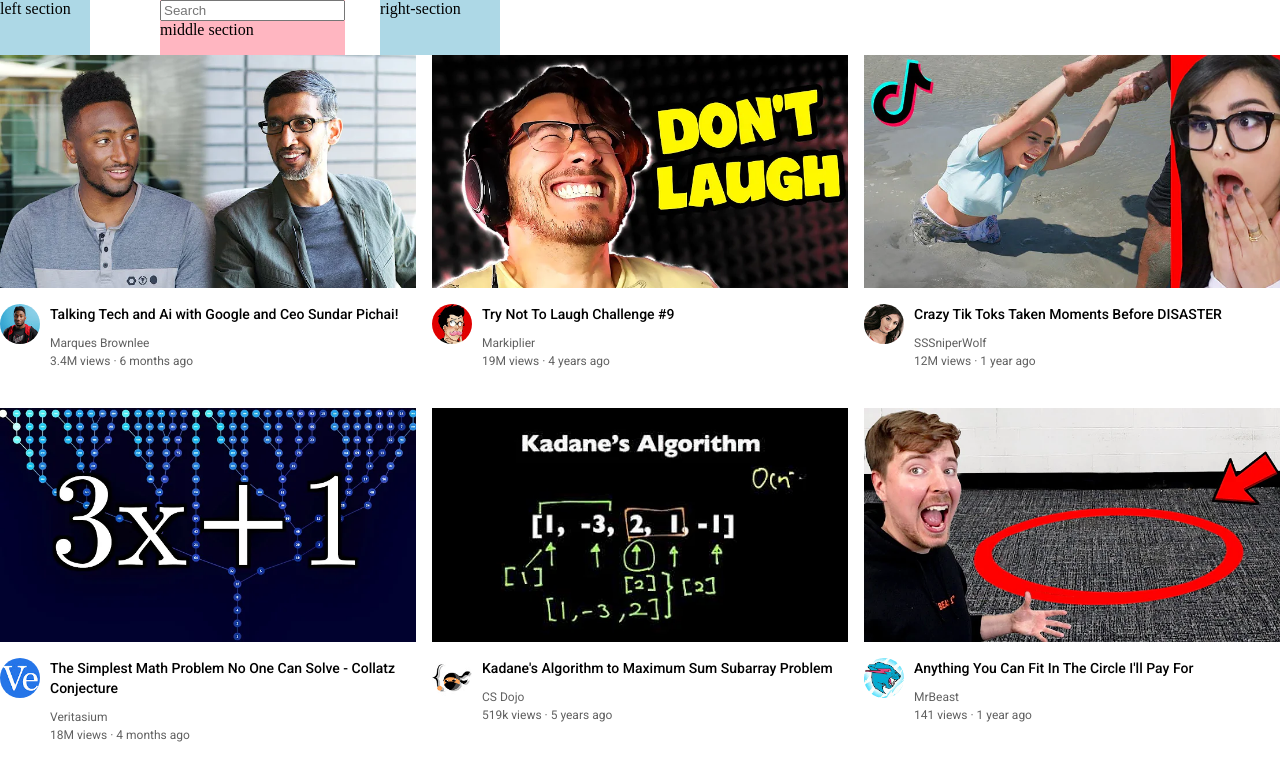
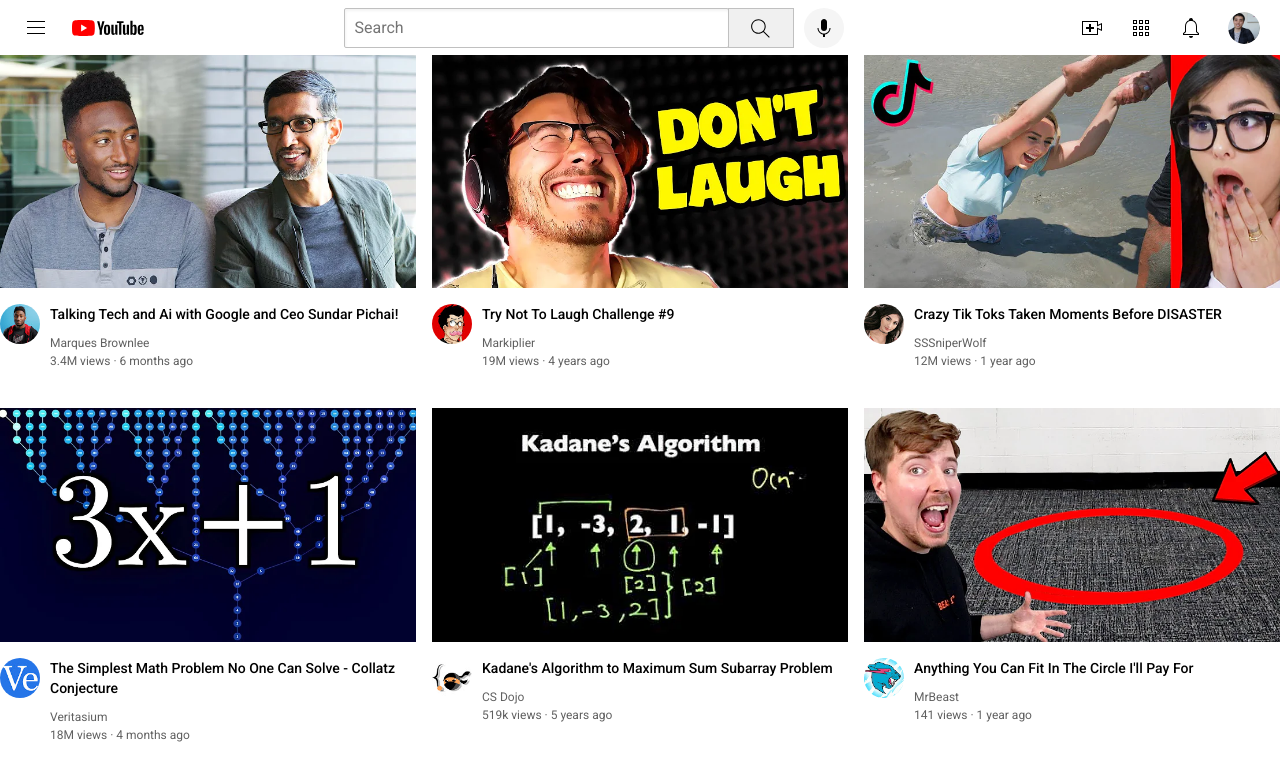
Before and after one commit to ldyCalliope/mekayl-webdev-journey, a plain HTML site: page SuperSimpleDev Course/YOUTUBE PROJECT/youtube.html in a window 1280 px wide. Drawn offline with Linux system fonts and the light colour scheme.

```diff
--- a/SuperSimpleDev Course/YOUTUBE PROJECT/Styles/header.css
+++ b/SuperSimpleDev Course/YOUTUBE PROJECT/Styles/header.css
@@ -4,23 +4,98 @@
   display: flex;
   flex-direction: row;
   justify-content: space-between;
-  max-width: 500px;
 }
 
 .left-section {
-  background-color: lightblue;
-  width: 150px;
+  display: flex;
+  align-items: center;
+}
+
+.hamburger-menu{
+  height: 24px;
+  margin-left: 24px;
+  margin-right: 24px;
+}
+
+.youtube.logo{
+  height: 20px;
 }
 
 .middle-section {
-  background-color: lightpink;
   flex: 1;
   margin-left: 70px;
   margin-right: 35px;
-  max-width: 300px;
+  max-width: 500px;
+  min-width: 0;
+  display: flex;
+  align-items: center;
+}
+
+.search-bar {
+  flex: 1;
+  min-width: 0;
+  height: 36px;
+  padding-left: 10px;
+  font-size: 16px;
+  border: 1px solid rgb(192, 192, 192);
+  border-radius: 2px;
+  box-shadow: inset 1px  2px  3px rgba(0, 0, 0, 0.05);
+}
+
+.search-bar::placeholder {
+  font-family: Roboto, Arial, sans-serif;
+  font-size: 16px;
+}
+
+.search-button {
+  height: 40px;
+  width: 66px;
+  background-color: rgb(240, 240, 240);
+  border: 1px solid rgb(192, 192, 192);
+  margin-left: -1px;
+  margin-right: 10px;
+}
+
+.search-icon{
+  height: 25px;
+  margin-top:4px;
+}
+
+.voice-search-button {
+  height: 40px;
+  width: 40px;
+  border-radius: 20px;
+  border: none;
+  background-color: rgb(245, 245, 245);
+}
+
+.voice-search-icon{
+  height: 24px;
+  margin-top: 4px;
 }
 
 .right-section {
-  background-color: lightblue;
-  width: 200px;
+  width: 180px;
+  margin-right: 20px;
+  display: flex;
+  align-items: center;
+  justify-content: space-between;
+  flex-shrink: 0;
 }
+
+.upload-icon {
+  height: 24px;
+}
+
+.youtube-apps-icon {
+  height: 24px;
+}
+
+.notifications-icon {
+  height: 24px;
+}
+
+.current-user-picture {
+  height: 32px;
+  border-radius: 16px;
+}
--- a/SuperSimpleDev Course/YOUTUBE PROJECT/youtube.html
+++ b/SuperSimpleDev Course/YOUTUBE PROJECT/youtube.html
@@ -16,15 +16,27 @@
 <body>
 
   <div class="header">
+
     <div class="left-section">
-      left section
+      <img class="hamburger-menu" src="icons/hamburger-menu.svg" alt="sidebar">
+      <img class="youtube-logo" src="icons/youtube-logo.svg" alt="youtube logo">
     </div>
+
     <div class="middle-section">
       <input class="search-bar" type="text" placeholder="Search">
-      middle section
+      <button class="search-button">
+        <img class="search-icon" src="icons/search.svg" alt="">
+      </button>
+      <button class="voice-search-button">
+        <img  class="voice-search-icon" src="icons/voice-search-icon.svg" alt="">
+      </button>
     </div>
+
     <div class="right-section">
-      right-section
+      <img class="upload-icon" src="icons/upload.svg" alt="">
+      <img class="youtube-apps-icon" src="icons/youtube-apps.svg" alt="">
+      <img class="notifications-icon" src="icons/notifications.svg" alt="">
+      <img class="current-user-picture" src="channel-pictures/my-channel.jpeg" alt="">
     </div>
   </div>
 
```
Also changed, not shown: SuperSimpleDev Course/YOUTUBE PROJECT/channel-pictures/my-channel.jpeg (added), SuperSimpleDev Course/YOUTUBE PROJECT/icons/hamburger-menu.svg (added), SuperSimpleDev Course/YOUTUBE PROJECT/icons/notifications.svg (added), SuperSimpleDev Course/YOUTUBE PROJECT/icons/search.svg (added), SuperSimpleDev Course/YOUTUBE PROJECT/icons/upload.svg (added), SuperSimpleDev Course/YOUTUBE PROJECT/icons/voice-search-icon.svg (added), SuperSimpleDev Course/YOUTUBE PROJECT/icons/youtube-apps.svg (added), SuperSimpleDev Course/YOUTUBE PROJECT/icons/youtube-logo.svg (added).
